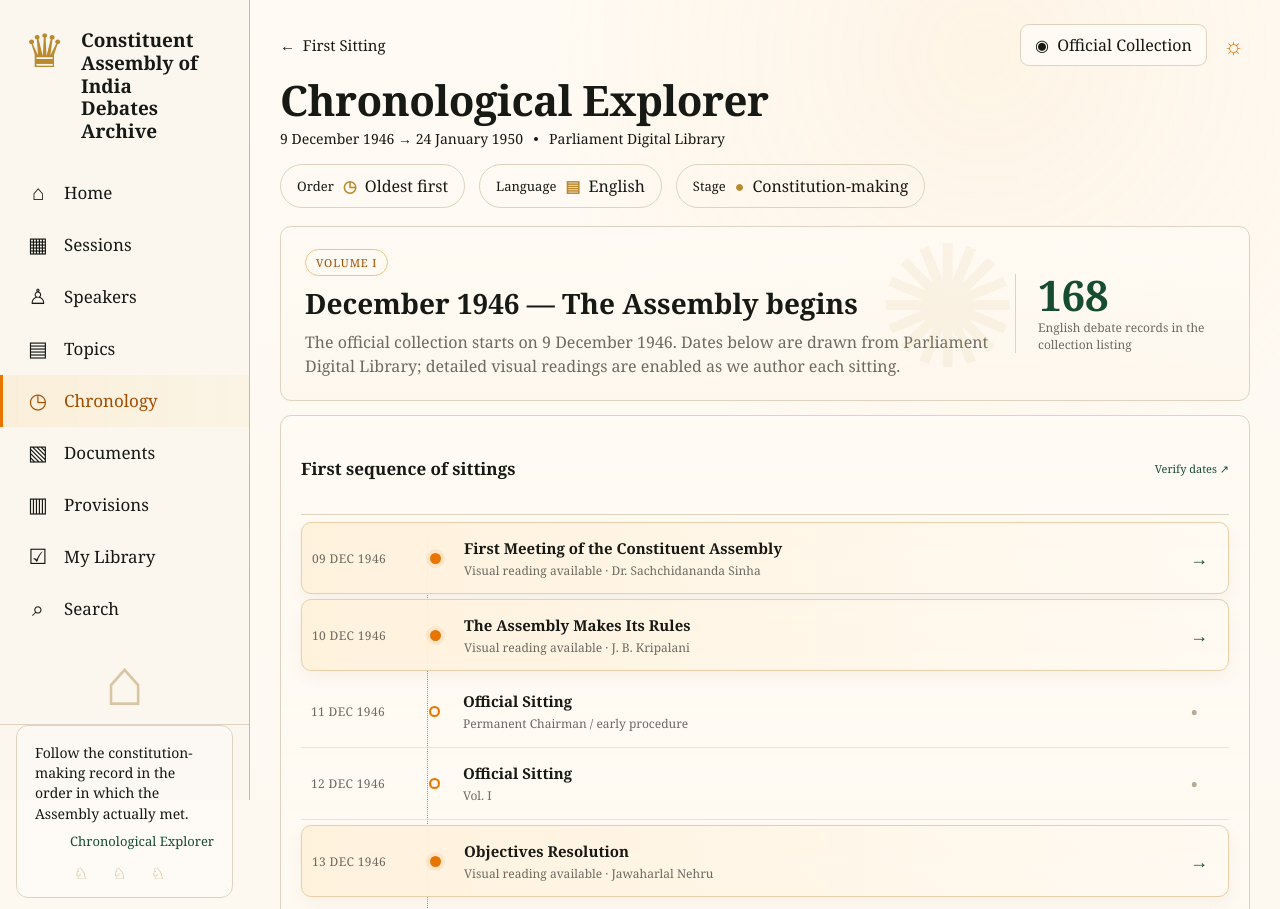
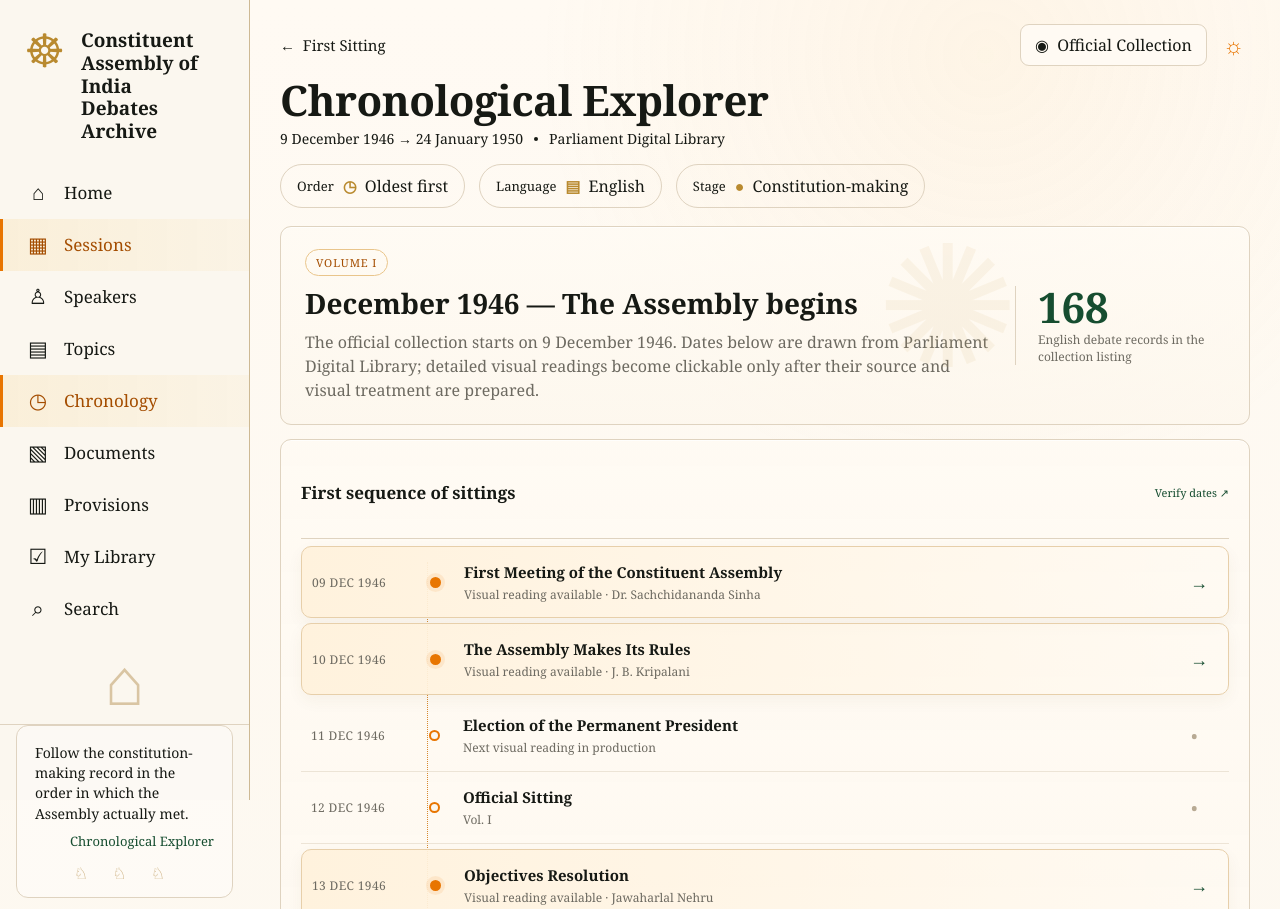
Before and after one commit to rkjat65/constituent-assembly-debates, a plain HTML site: page chronology.html in a window 1280 px wide. Shown: the top 909 px of the page. Drawn offline with Linux system fonts and the light colour scheme.

Commit message:
Fix chronology navigation and connect available sessions

```diff
--- a/chronology.html
+++ b/chronology.html
@@ -4,15 +4,15 @@
 <body>
 <div class="app-shell">
   <aside class="sidebar">
-    <div class="brand"><div class="brand-mark" aria-hidden="true"><div class="lion-capital">♛</div></div><div><h1>Constituent<br>Assembly of India<br>Debates Archive</h1></div></div>
-    <nav class="main-nav" aria-label="Primary"><a href="index.html" class="nav-item"><span>⌂</span>Home</a><a href="index.html" class="nav-item"><span>▦</span>Sessions</a><a href="#" class="nav-item"><span>♙</span>Speakers</a><a href="#" class="nav-item"><span>▤</span>Topics</a><a href="chronology.html" class="nav-item active"><span>◷</span>Chronology</a><a href="#source" class="nav-item"><span>▧</span>Documents</a><a href="#" class="nav-item"><span>▥</span>Provisions</a><a href="#" class="nav-item"><span>☑</span>My Library</a><a href="#" class="nav-item"><span>⌕</span>Search</a></nav>
+    <div class="brand"><div class="brand-mark" aria-hidden="true"><div class="lion-capital">☸</div></div><div><h1>Constituent<br>Assembly of India<br>Debates Archive</h1></div></div>
+    <nav class="main-nav" aria-label="Primary"><a href="index.html" class="nav-item"><span>⌂</span>Home</a><a href="chronology.html" class="nav-item active"><span>▦</span>Sessions</a><a href="index.html#personalities" class="nav-item"><span>♙</span>Speakers</a><a href="index.html#explore" class="nav-item"><span>▤</span>Topics</a><a href="chronology.html" class="nav-item active"><span>◷</span>Chronology</a><a href="#source" class="nav-item"><span>▧</span>Documents</a><a href="index.html#explore" class="nav-item"><span>▥</span>Provisions</a><a href="#" class="nav-item"><span>☑</span>My Library</a><a href="#" class="nav-item"><span>⌕</span>Search</a></nav>
     <div class="sidebar-art" aria-hidden="true"><div class="parliament-line">⌂</div></div>
     <figure class="sidebar-quote"><blockquote>Follow the constitution-making record in the order in which the Assembly actually met.</blockquote><figcaption>Chronological Explorer</figcaption><div class="elephant-row" aria-hidden="true">♘ ♘ ♘</div></figure>
     <div class="tricolour-rule" aria-hidden="true"><span class="saffron"></span><span class="chakra">✺</span><span class="green"></span></div>
   </aside>
   <main class="workspace">
     <header class="page-header">
-      <div class="page-header-top"><a class="back-link" href="index.html">← &nbsp;First Sitting</a><div class="header-actions"><a class="ghost-btn button-link" href="https://eparlib.sansad.in/handle/123456789/760448" target="_blank" rel="noreferrer">◉&nbsp; Official Collection</a><button class="theme-btn" id="themeToggle" aria-label="Toggle theme">☼</button></div></div>
+      <div class="page-header-top"><a class="back-link" href="sessions/1946-12-09.html">← &nbsp;First Sitting</a><div class="header-actions"><a class="ghost-btn button-link" href="https://eparlib.sansad.in/handle/123456789/760448" target="_blank" rel="noreferrer">◉&nbsp; Official Collection</a><button class="theme-btn" id="themeToggle" aria-label="Toggle theme">☼</button></div></div>
       <h2>Chronological Explorer</h2>
       <div class="session-meta-line"><span>9 December 1946 → 24 January 1950</span><i></i><span>Parliament Digital Library</span></div>
       <div class="filter-chips"><button class="chip"><span>Order</span><b>◷</b> Oldest first</button><button class="chip"><span>Language</span><b>▤</b> English</button><button class="chip"><span>Stage</span><b>●</b> Constitution-making</button></div>
@@ -20,16 +20,16 @@
 
     <section class="chronology-layout">
       <article class="card chronology-intro">
-        <div><span class="era-chip">VOLUME I</span><h3>December 1946 — The Assembly begins</h3><p>The official collection starts on 9 December 1946. Dates below are drawn from Parliament Digital Library; detailed visual readings are enabled as we author each sitting.</p></div>
+        <div><span class="era-chip">VOLUME I</span><h3>December 1946 — The Assembly begins</h3><p>The official collection starts on 9 December 1946. Dates below are drawn from Parliament Digital Library; detailed visual readings become clickable only after their source and visual treatment are prepared.</p></div>
         <div class="chronology-stat"><strong>168</strong><span>English debate records in the collection listing</span></div>
       </article>
 
       <section class="card chronology-card">
         <div class="section-head"><h4>First sequence of sittings</h4><a href="https://eparlib.sansad.in/handle/123456789/760448/browse?order=ASC&rpp=20&type=language&value=English" target="_blank" rel="noreferrer">Verify dates ↗</a></div>
         <div class="chronology-track">
-          <a class="chronology-item ready" href="index.html"><time>09 DEC 1946</time><span class="chronology-dot"></span><div><strong>First Meeting of the Constituent Assembly</strong><small>Visual reading available · Dr. Sachchidananda Sinha</small></div><b>→</b></a>
+          <a class="chronology-item ready" href="sessions/1946-12-09.html"><time>09 DEC 1946</time><span class="chronology-dot"></span><div><strong>First Meeting of the Constituent Assembly</strong><small>Visual reading available · Dr. Sachchidananda Sinha</small></div><b>→</b></a>
           <a class="chronology-item ready" href="sessions/1946-12-10.html"><time>10 DEC 1946</time><span class="chronology-dot"></span><div><strong>The Assembly Makes Its Rules</strong><small>Visual reading available · J. B. Kripalani</small></div><b>→</b></a>
-          <div class="chronology-item"><time>11 DEC 1946</time><span class="chronology-dot"></span><div><strong>Official Sitting</strong><small>Permanent Chairman / early procedure</small></div><b>•</b></div>
+          <div class="chronology-item"><time>11 DEC 1946</time><span class="chronology-dot"></span><div><strong>Election of the Permanent President</strong><small>Next visual reading in production</small></div><b>•</b></div>
           <div class="chronology-item"><time>12 DEC 1946</time><span class="chronology-dot"></span><div><strong>Official Sitting</strong><small>Vol. I</small></div><b>•</b></div>
           <a class="chronology-item ready" href="sessions/1946-12-13.html"><time>13 DEC 1946</time><span class="chronology-dot"></span><div><strong>Objectives Resolution</strong><small>Visual reading available · Jawaharlal Nehru</small></div><b>→</b></a>
           <div class="chronology-item"><time>16 DEC 1946</time><span class="chronology-dot"></span><div><strong>Official Sitting</strong><small>Vol. I</small></div><b>•</b></div>
```
